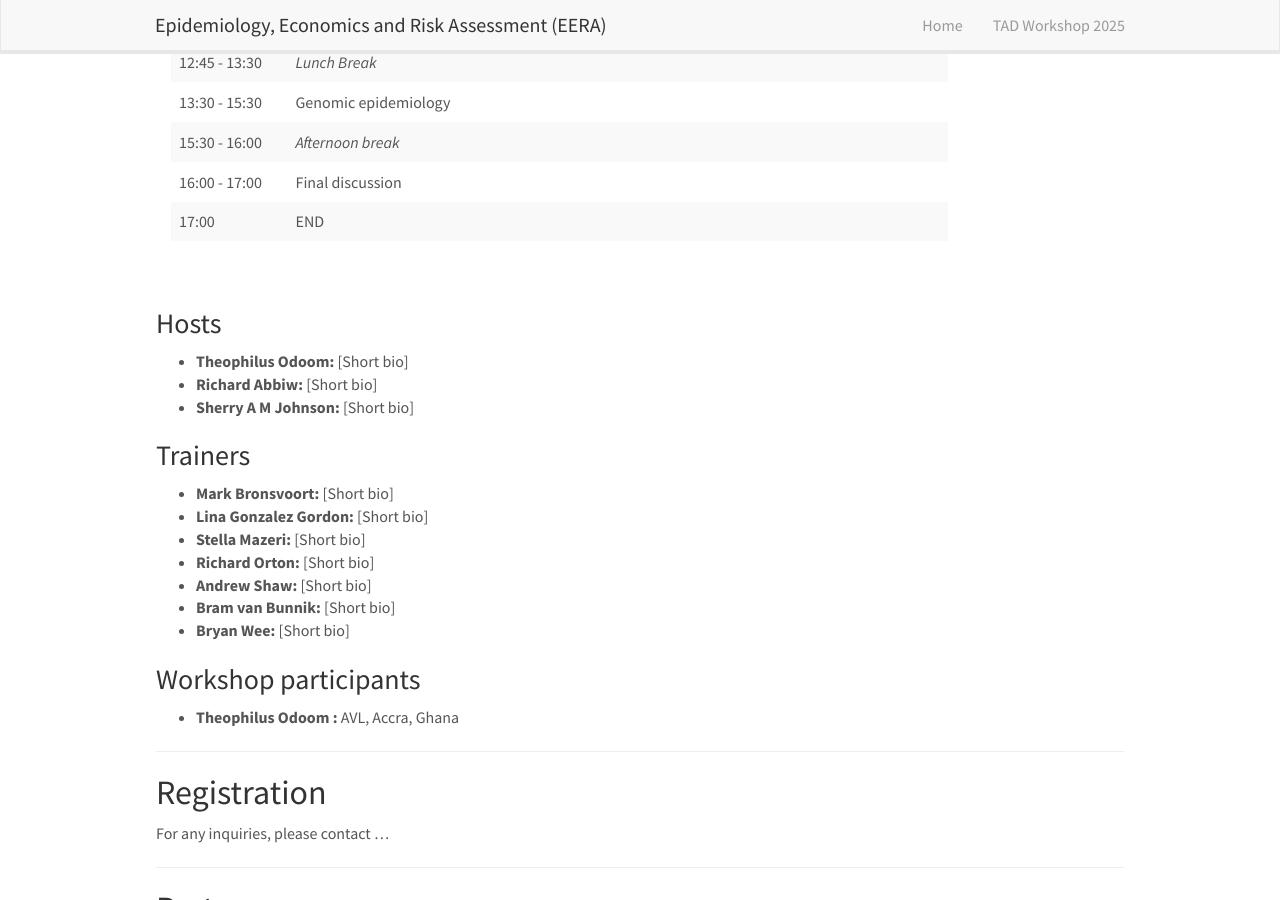
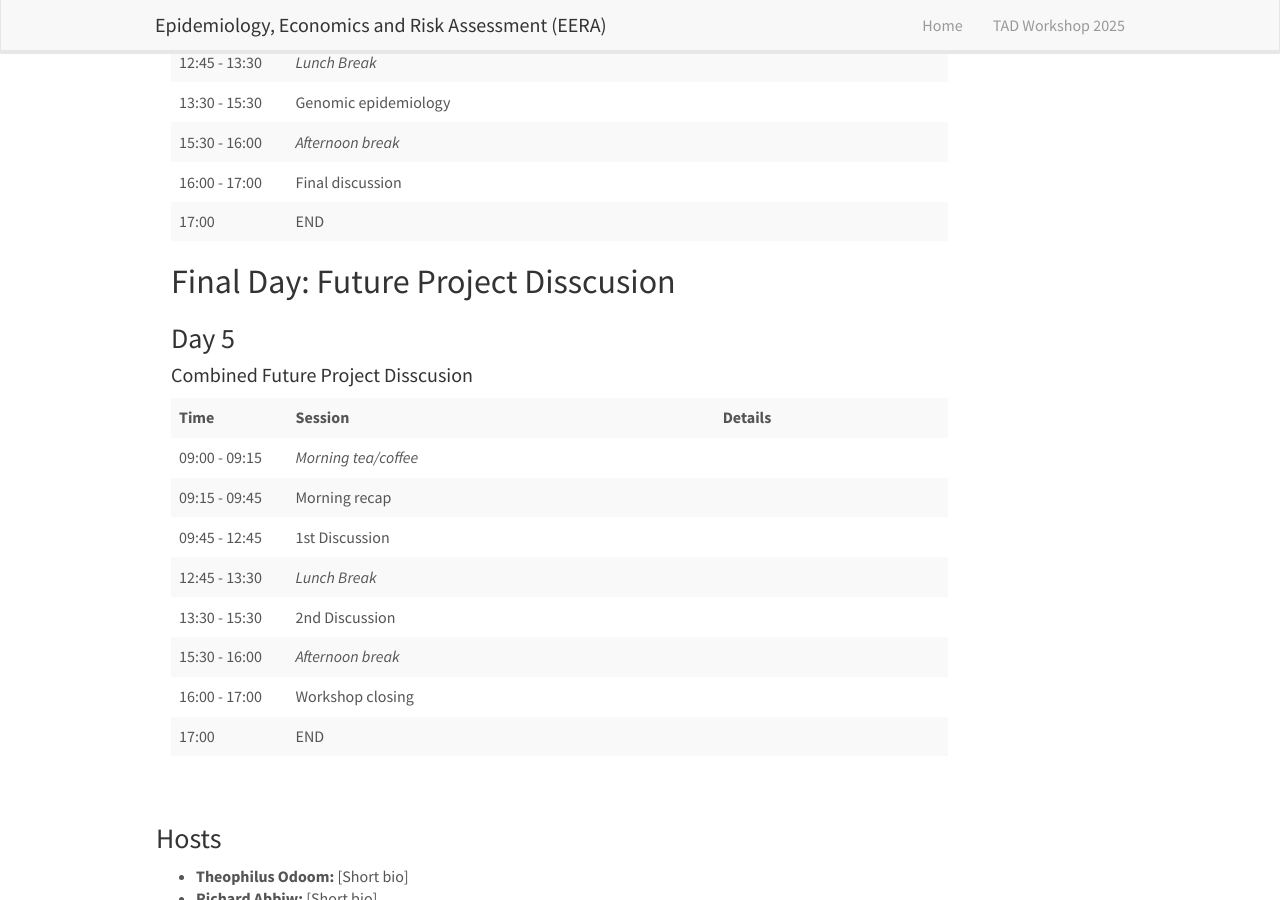
Before and after one commit to EERA-Edinburgh/eera-edinburgh.github.io, a Jekyll site: the page built from _pages/tad-workshop-ghana-2025.md, in a window 1280 px wide and 900 px high, scrolled down 4966 px. Built offline with Jekyll 4.4.1, drawn with Linux system fonts in a browser that asks for light colours; nearby versions of some CDN libraries; comment, search, counter and statistics services are not loaded.

Commit message:
Update day 5

```diff
--- a/_pages/tad-workshop-ghana-2025.md
+++ b/_pages/tad-workshop-ghana-2025.md
@@ -500,6 +500,61 @@ Skip to sequencing workshop programme [day 1](#day1-sb), [day 2](#day2-sb), [day
   </tr>
 </table>
 
+
+## Final Day: Future Project Disscusion
+
+<h3>Day 5</h3>
+<h4>Combined Future Project Disscusion</h4>
+<table class="table table-striped">
+  <tr>
+    <th>Time</th>
+    <th>Session</th>
+    <th>Details</th>
+  </tr>
+  <tr>
+    <td>09:00 - 09:15</td>
+    <td><i>Morning tea/coffee</i></td>
+    <td></td>
+  </tr>
+  <tr>
+    <td>09:15 - 09:45</td>
+    <td>Morning recap</td>
+    <td></td>
+  </tr>
+  <tr>
+    <td>09:45 - 12:45</td>
+    <td>1st Discussion</td>
+    <td></td>
+  </tr>
+  <tr>
+    <td>12:45 - 13:30</td>
+    <td><i>Lunch Break</i></td>
+    <td></td>
+  </tr>
+  <tr>
+    <td>13:30 - 15:30</td>
+    <td>2nd Discussion</td>
+    <td></td>
+  </tr>
+  <tr>
+    <td>15:30 - 16:00</td>
+    <td><i>Afternoon break</i></td>
+    <td></td>
+  </tr>
+  <tr>
+    <td>16:00 - 17:00</td>
+    <td>Workshop closing</td>
+    <td></td>
+  </tr>
+  <tr>
+    <td>17:00</td>
+    <td>END</td>
+    <td></td>
+  </tr>
+</table>
+
+
+
 </div>
 
 <br>
```
